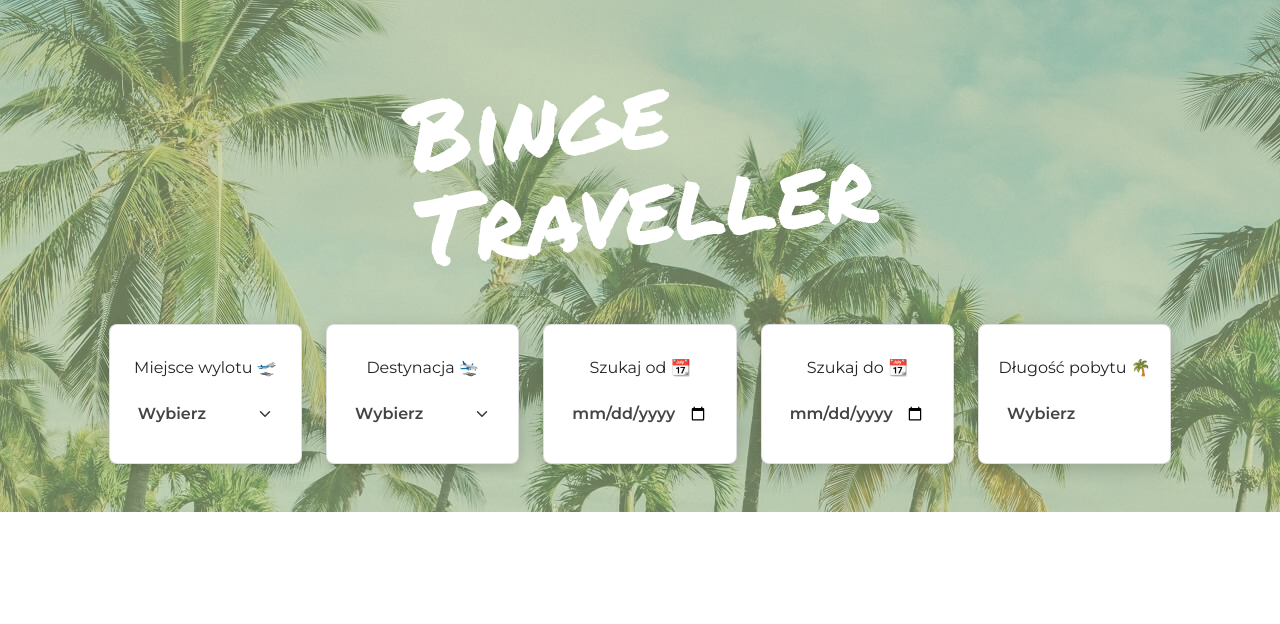
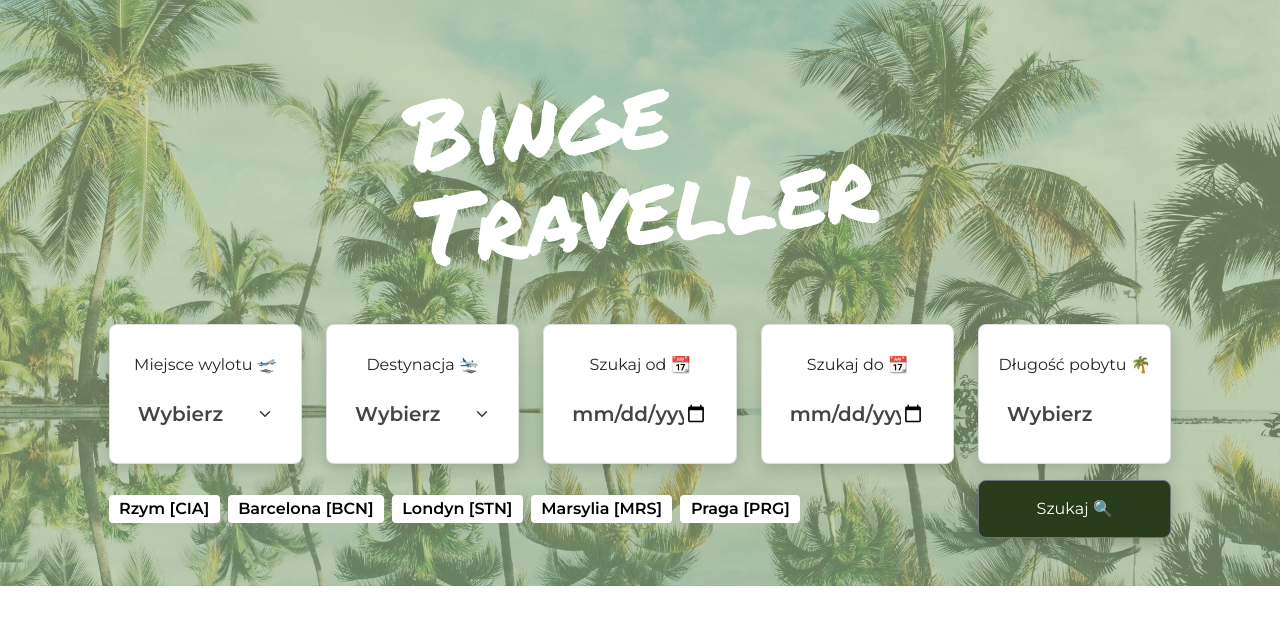
Before and after one commit to pilotpirxie/binge-traveller-client, a React (Create React App) app: page / in a window 1280 px wide. Shown: the top 624 px of the page. Built offline with nearby package versions, Linux system fonts and the light colour scheme.

Commit message:
Add suggested destinations

```diff
--- a/src/component/SearchBar/SearchBar.css
+++ b/src/component/SearchBar/SearchBar.css
@@ -1,5 +1,6 @@
 .search-bar {
     background: linear-gradient(0deg, rgba(172, 195, 145, 0.6), rgba(172, 195, 145, 0.6)), url(bg.jpg);
+    background-size: cover;
 }
 
 .search-card {
@@ -13,11 +14,13 @@ input, select {
     border: none!important;
     font-weight: 600!important;
     color: rgba(68, 68, 68, 1)!important;
+    font-size: 20px!important;
 }
 
 input::placeholder, select::placeholder {
     font-weight: 600;
     color: rgba(68, 68, 68, 1)!important;
+    font-size: 20px!important;
 }
 
 @media screen  and (max-width: 767px) {
@@ -25,3 +28,9 @@ input::placeholder, select::placeholder {
         margin: 4px 16px;
     }
 }
+
+.search-button {
+    background: #283C1C;
+    box-shadow: 0px 4px 16px rgba(0, 0, 0, 0.25);
+    border-radius: 8px;
+}
--- a/src/component/SearchBar/SearchBar.tsx
+++ b/src/component/SearchBar/SearchBar.tsx
@@ -1,6 +1,6 @@
 import React from "react";
 import "./SearchBar.css";
-import { Input } from "reactstrap";
+import { Badge, Button, Input } from "reactstrap";
 import Logo from "../Logo/Logo";
 
 function SearchBar() {
@@ -61,6 +61,28 @@ function SearchBar() {
           </div>
         </div>
       </div>
+      <div className="row d-flex align-items-center justify-content-center mt-3">
+        <div className="col-12 col-md-8">
+          <Badge color="white" className="fs-6 text-black me-2">
+            Rzym [CIA]
+          </Badge>
+          <Badge color="white" className="fs-6 text-black me-2">
+            Barcelona [BCN]
+          </Badge>
+          <Badge color="white" className="fs-6 text-black me-2">
+            Londyn [STN]
+          </Badge>
+          <Badge color="white" className="fs-6 text-black me-2">
+            Marsylia [MRS]
+          </Badge>
+          <Badge color="white" className="fs-6 text-black me-2">
+            Praga [PRG]
+          </Badge>
+        </div>
+        <div className="col-12 col-md-2">
+          <Button className="search-button w-100 p-3">Szukaj 🔍</Button>
+        </div>
+      </div>
     </div>
   );
 }
```
